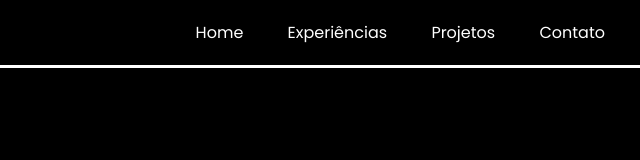
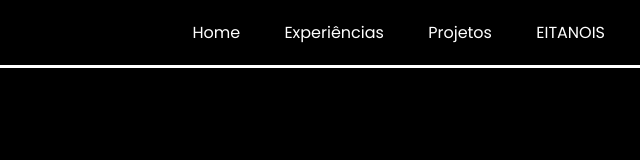
Before and after one commit to Bruuc3Souza/HTML-CSS, a plain HTML site: page index.html in a window 1280 px wide. Shown: the full height of the page, 640-1280 px from the left. Drawn offline with Linux system fonts and the light colour scheme.

Commit message:
eita nois

```diff
--- a/index.html
+++ b/index.html
@@ -21,7 +21,7 @@
             <a href="$"><li>Home</li></a>
             <a href="#"><li>Experiências</li></a>
             <a href="#"><li>Projetos</li></a>
-            <a href="#"><li>Contato</li></a>
+            <a href="#"><li>EITANOIS</li></a>
         <nav>
     </header>
 
```
